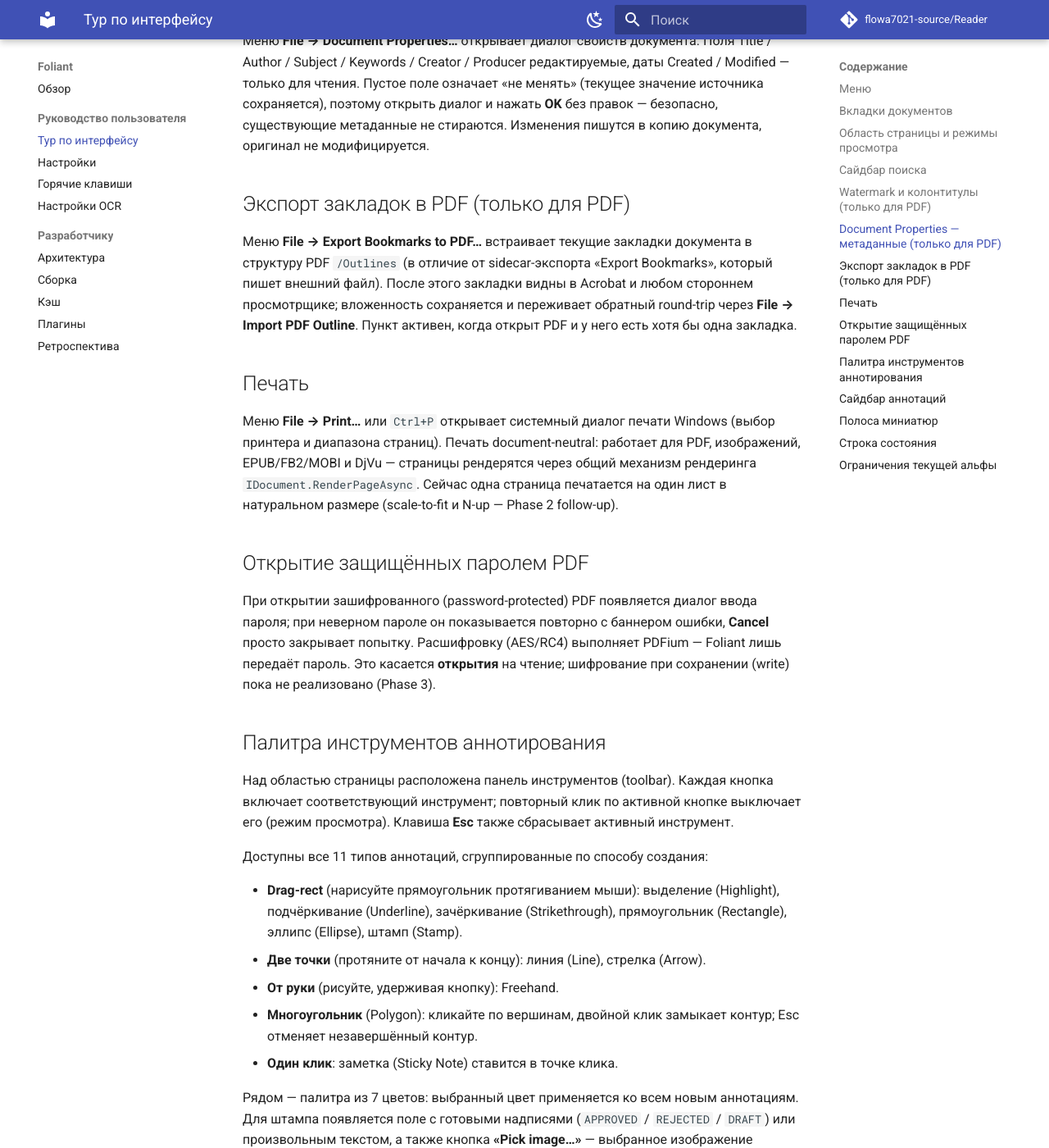
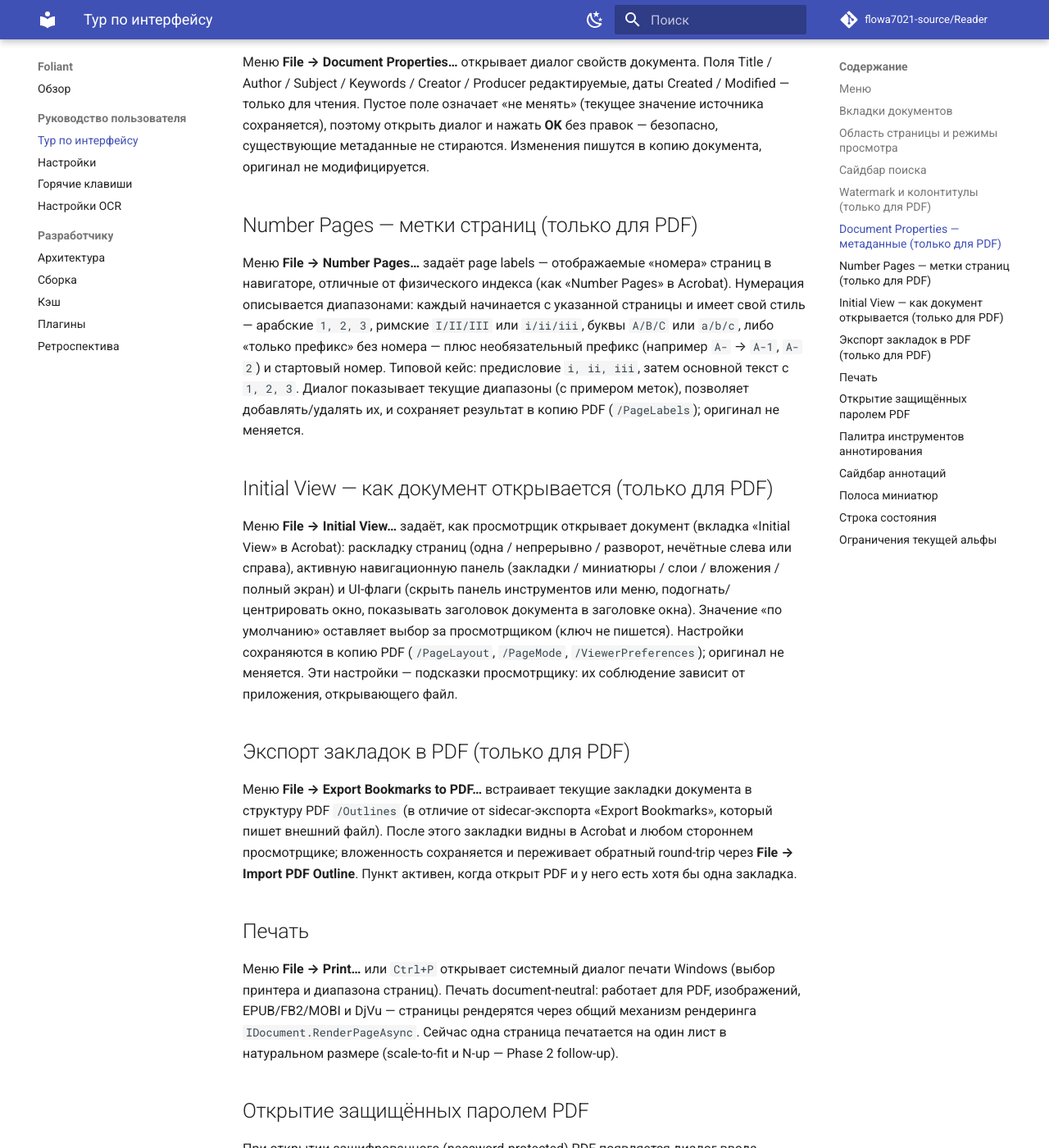
Before and after one commit to flowa7021-source/Reader, an MkDocs documentation site: the page built from docs/user-guide/ui-tour.md, in a window 1280 px wide and 1400 px high, scrolled down 2331 px. Shown: the whole window at 82% size. Built offline with MkDocs 1.6.1 and Material for MkDocs 9.7.7, drawn with Linux system fonts in a browser that asks for light colours; comment, search, counter and statistics services are not loaded; some of the changed text lies outside the part shown.

Commit message:
docs: document Number Pages (/PageLabels) and Initial View (/ViewerPreferences) in user guide
- ui-tour: File menu + new sections for «Number Pages» and «Initial View».
- index: PDF tools list adds page labels + initial view.
- README: Phase-2 feature list adds page labels + initial view.

https://claude.ai/code/session_015pjAR4itYsh8R4sjAZpw5V

```diff
--- a/docs/user-guide/ui-tour.md
+++ b/docs/user-guide/ui-tour.md
@@ -13,7 +13,8 @@
   импорты (закладки, PDF outline); экспорт/импорт данных форм; операции над PDF
   (**Merge**, **Split into Files…**, **Extract Pages…**, **Add Watermark…**,
   **Add Header / Footer…**, **Bates Numbering…**, **Crop Pages…**, **Find and Redact…**),
-  **Document Properties…** (метаданные /Info), **Print** (`Ctrl+P`) и выход.
+  **Document Properties…** (метаданные /Info), **Number Pages…** (page labels),
+  **Initial View…** (как документ открывается), **Print** (`Ctrl+P`) и выход.
 - **Tools** — запустить OCR, отменить OCR, импортировать лицензию, открыть настройки.
 - **Edit** — повернуть текущую страницу, удалить текущую страницу, переместить страницу
   вверх/вниз.
@@ -86,6 +87,27 @@ Subject / Keywords / Creator / Producer редактируемые, даты Cre
 Пустое поле означает «не менять» (текущее значение источника сохраняется), поэтому открыть диалог
 и нажать **OK** без правок — безопасно, существующие метаданные не стираются. Изменения пишутся в
 копию документа, оригинал не модифицируется.
+
+## Number Pages — метки страниц (только для PDF)
+
+Меню **File → Number Pages…** задаёт page labels — отображаемые «номера» страниц в навигаторе,
+отличные от физического индекса (как «Number Pages» в Acrobat). Нумерация описывается диапазонами:
+каждый начинается с указанной страницы и имеет свой стиль — арабские `1, 2, 3`, римские `I/II/III`
+или `i/ii/iii`, буквы `A/B/C` или `a/b/c`, либо «только префикс» без номера — плюс необязательный
+префикс (например `A-` → `A-1`, `A-2`) и стартовый номер. Типовой кейс: предисловие `i, ii, iii`,
+затем основной текст с `1, 2, 3`. Диалог показывает текущие диапазоны (с примером меток), позволяет
+добавлять/удалять их, и сохраняет результат в копию PDF (`/PageLabels`); оригинал не меняется.
+
+## Initial View — как документ открывается (только для PDF)
+
+Меню **File → Initial View…** задаёт, как просмотрщик открывает документ (вкладка «Initial View» в
+Acrobat): раскладку страниц (одна / непрерывно / разворот, нечётные слева или справа), активную
+навигационную панель (закладки / миниатюры / слои / вложения / полный экран) и UI-флаги (скрыть
+панель инструментов или меню, подогнать/центрировать окно, показывать заголовок документа в
+заголовке окна). Значение «по умолчанию» оставляет выбор за просмотрщиком (ключ не пишется).
+Настройки сохраняются в копию PDF (`/PageLayout`, `/PageMode`, `/ViewerPreferences`); оригинал не
+меняется. Эти настройки — подсказки просмотрщику: их соблюдение зависит от приложения, открывающего
+файл.
 
 ## Экспорт закладок в PDF (только для PDF)
 
```
Also changed, not shown: README.md (+1 -1 lines), docs/index.md (+1 -0 lines).
